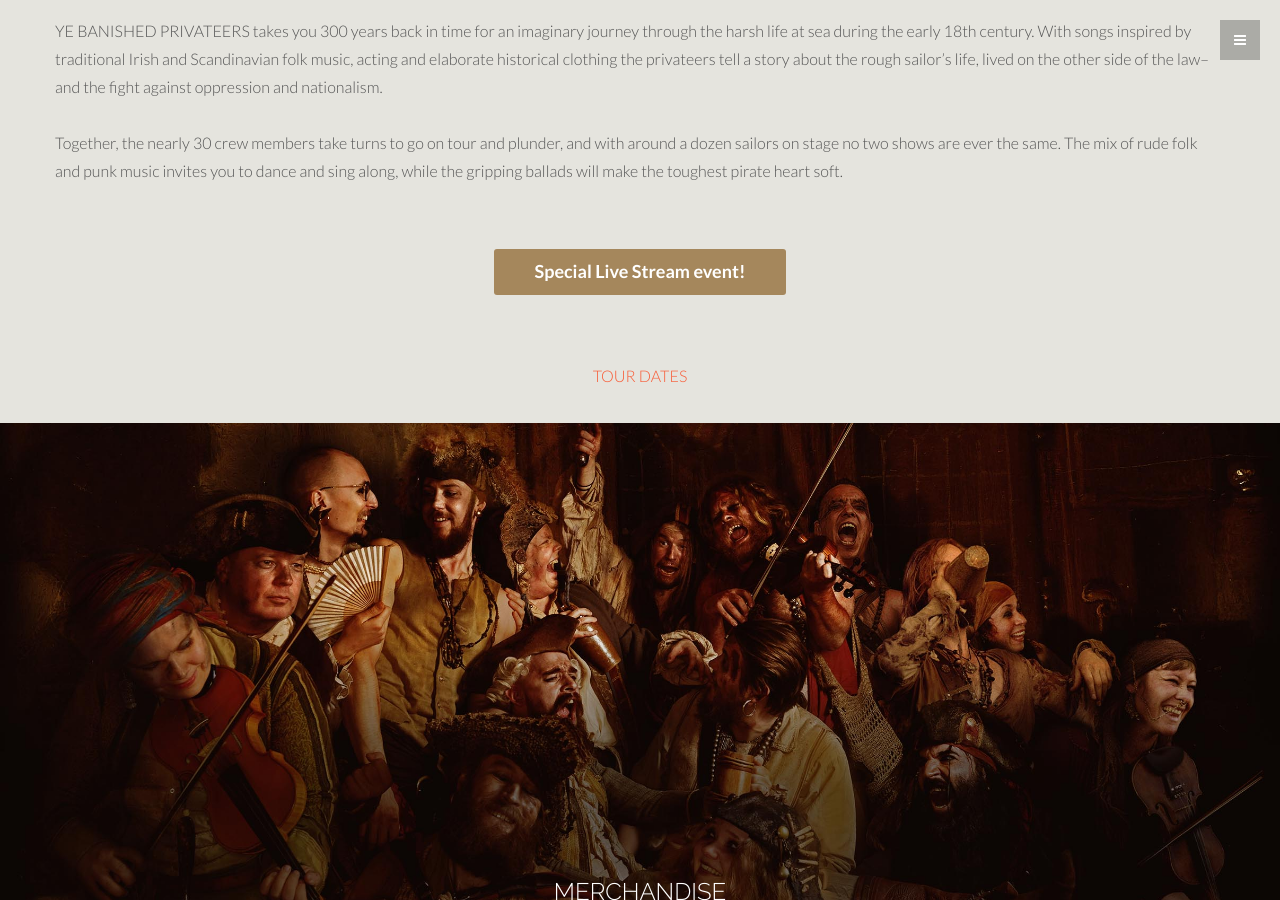
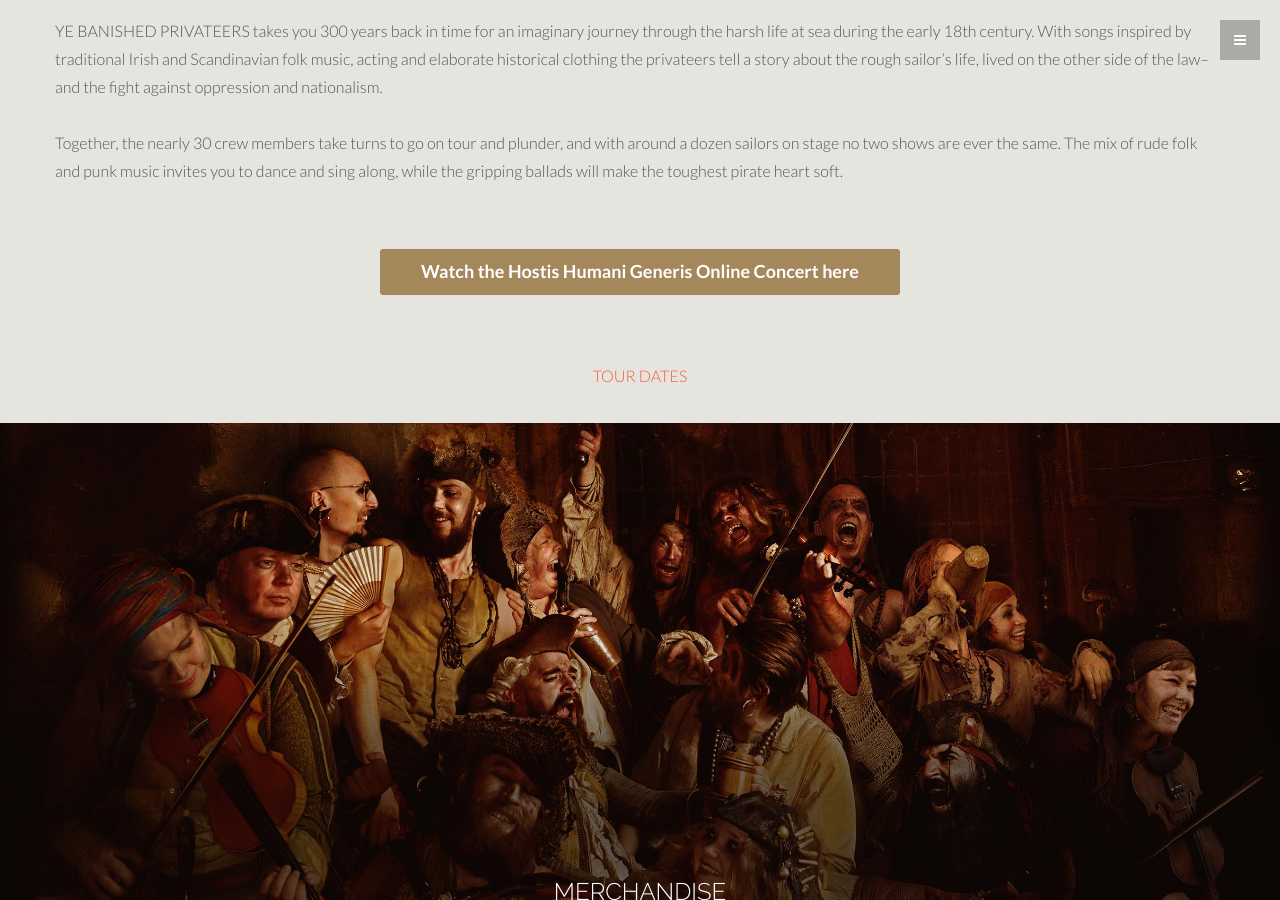
Before and after one commit to danielwerthen/yebanished, a Jekyll site: the page built from index.html, in a window 1280 px wide and 900 px high, scrolled down 908 px. Built offline with Jekyll 4.4.1, drawn with Linux system fonts in a browser that asks for light colours; a script that is not in the unit is left out.

Commit message:
Update index.html

```diff
--- a/index.html
+++ b/index.html
@@ -25,7 +25,7 @@ title: Ye Banished Privateers
         <p>{{ site.data.about.body }}</p>
       </div> <!-- Row -->
     </div><!-- /container -->
-      <a class="btn btn-theme btn-lg" href="http://www.yebanishedprivateers.com/stream">Special Live Stream event!</a>
+      <a class="btn btn-theme btn-lg" href="http://www.yebanishedprivateers.com/stream">Watch the Hostis Humani Generis Online Concert here</a>
   </div><!-- /g -->
 </section>
 
```
